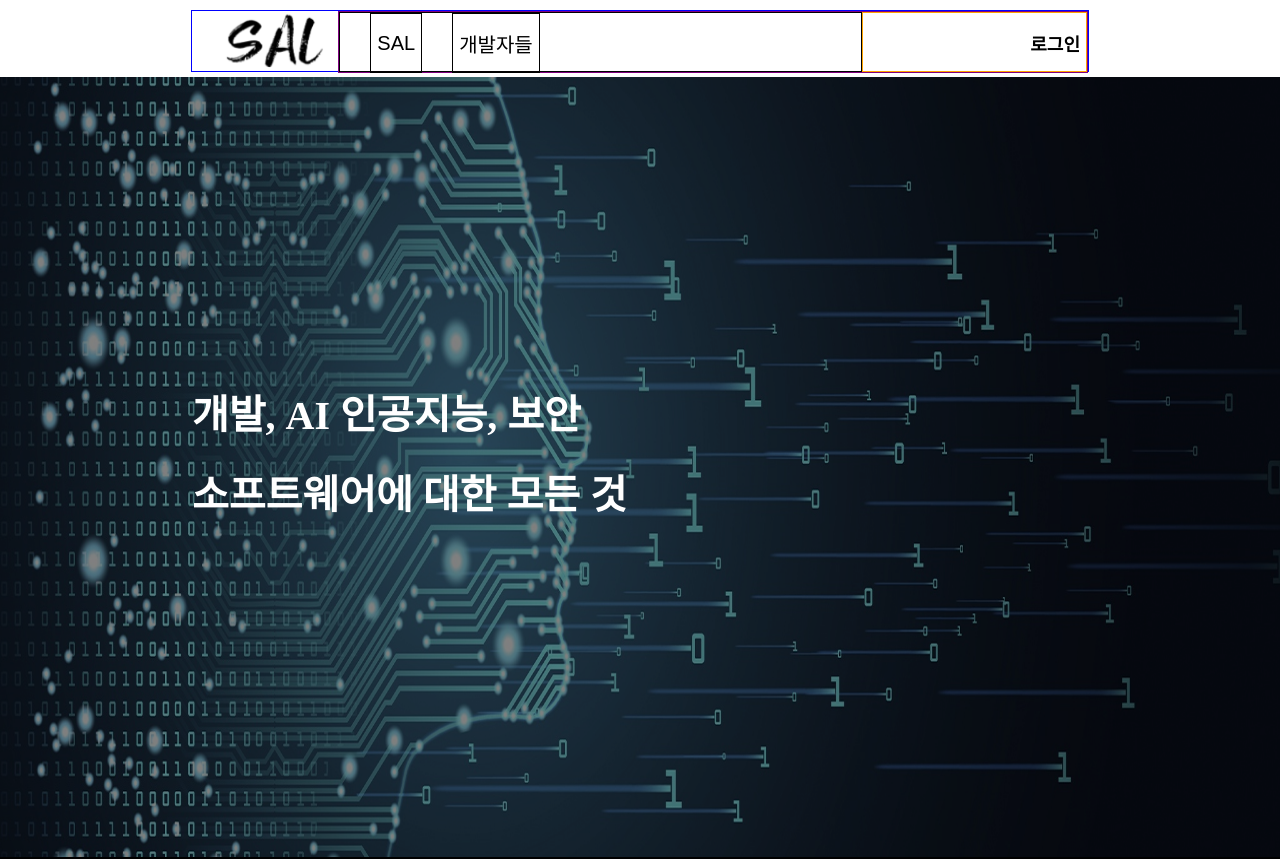
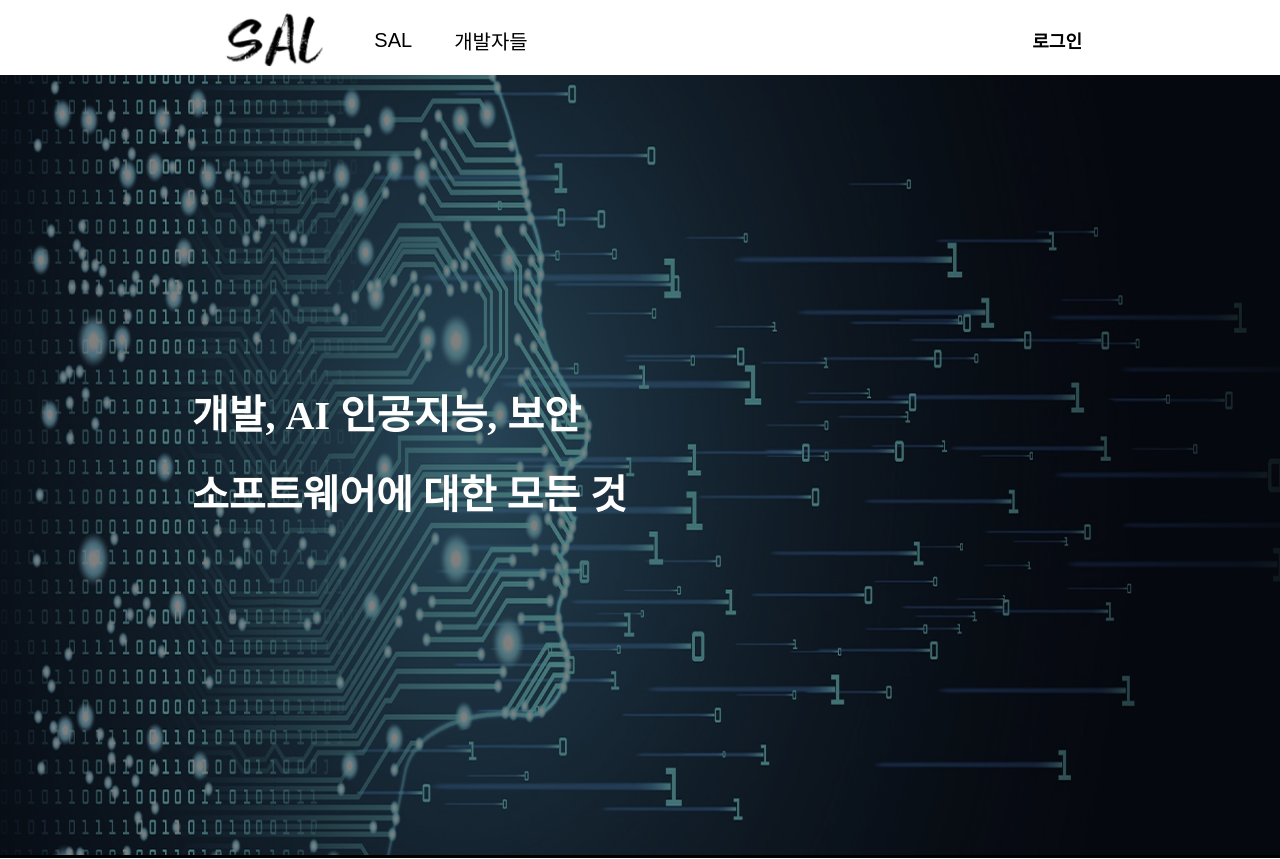
Before and after one commit to soft-a-life/SALT-Frontend, a React (Create React App) app: page / in a window 1280 px wide. Shown: the top 859 px of the page. Built offline with nearby package versions, Linux system fonts and the light colour scheme; what prosemirror-example-setup would draw is missing.

Commit message:
Border 1px > 0px

```diff
--- a/src/components/NavigationBar.css
+++ b/src/components/NavigationBar.css
@@ -7,7 +7,7 @@
     margin-right: auto;
     margin-top: 10px;
     margin-bottom: 5px;
-    border: solid 1px blue;
+    border: solid 0px blue;
 
 }
 .logo-container {
@@ -21,11 +21,11 @@
     display: flex;
     width: 100%;
     height: 60px;
-    border: solid 1px purple;
+    border: solid 0px purple;
 }
 .menu-list {
     width: 70%;
-    border: solid 1px black;
+    border: solid 0px black;
     float: left;
 }
 
@@ -33,7 +33,7 @@
     margin-left: 30px;
     height: 60px;
     cursor: pointer;
-    border: solid 1px black;
+    border: solid 0px black;
     outline: none;
     background: transparent;
     font-size: 20px;
@@ -42,7 +42,7 @@
 .menu-option {
     width: 30%;
     float: right;
-    border: solid 1px orange;
+    border: solid 0px orange;
 }
 .login-button {
     font-weight: bold;
```
